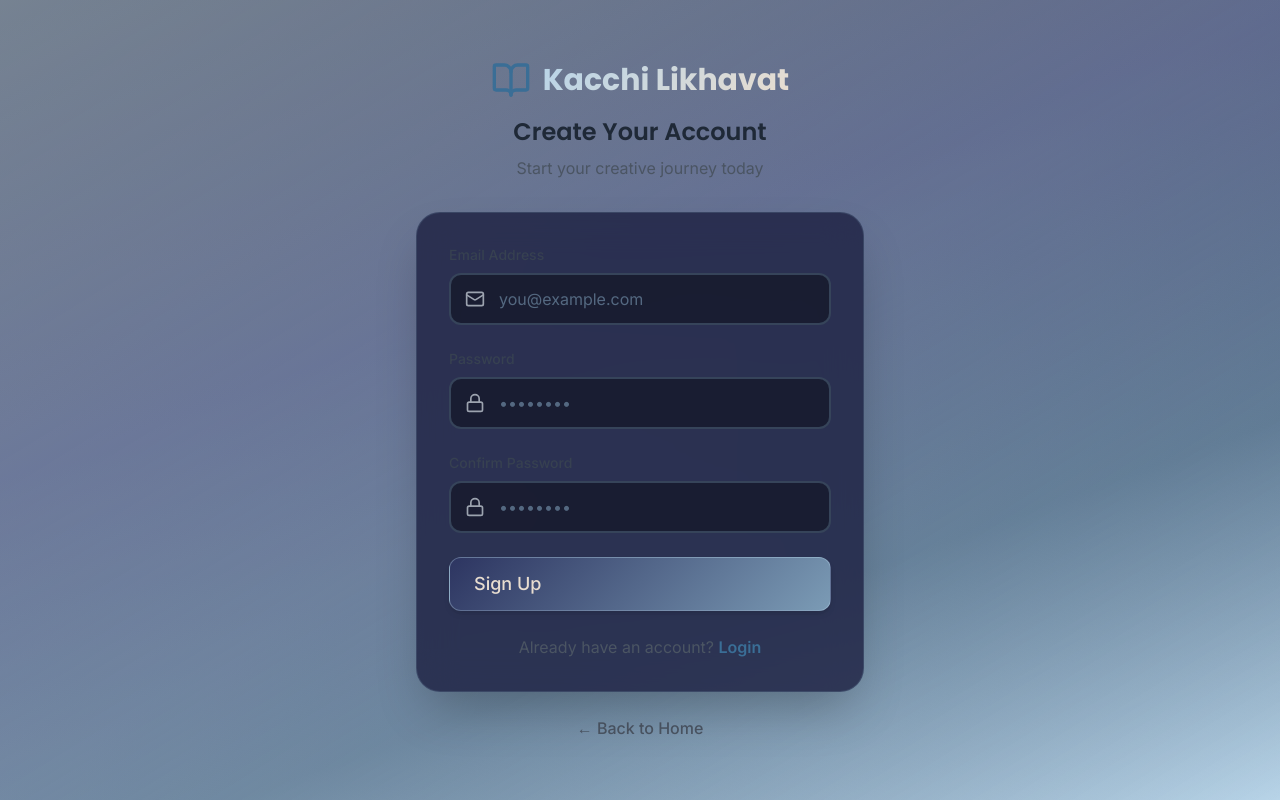
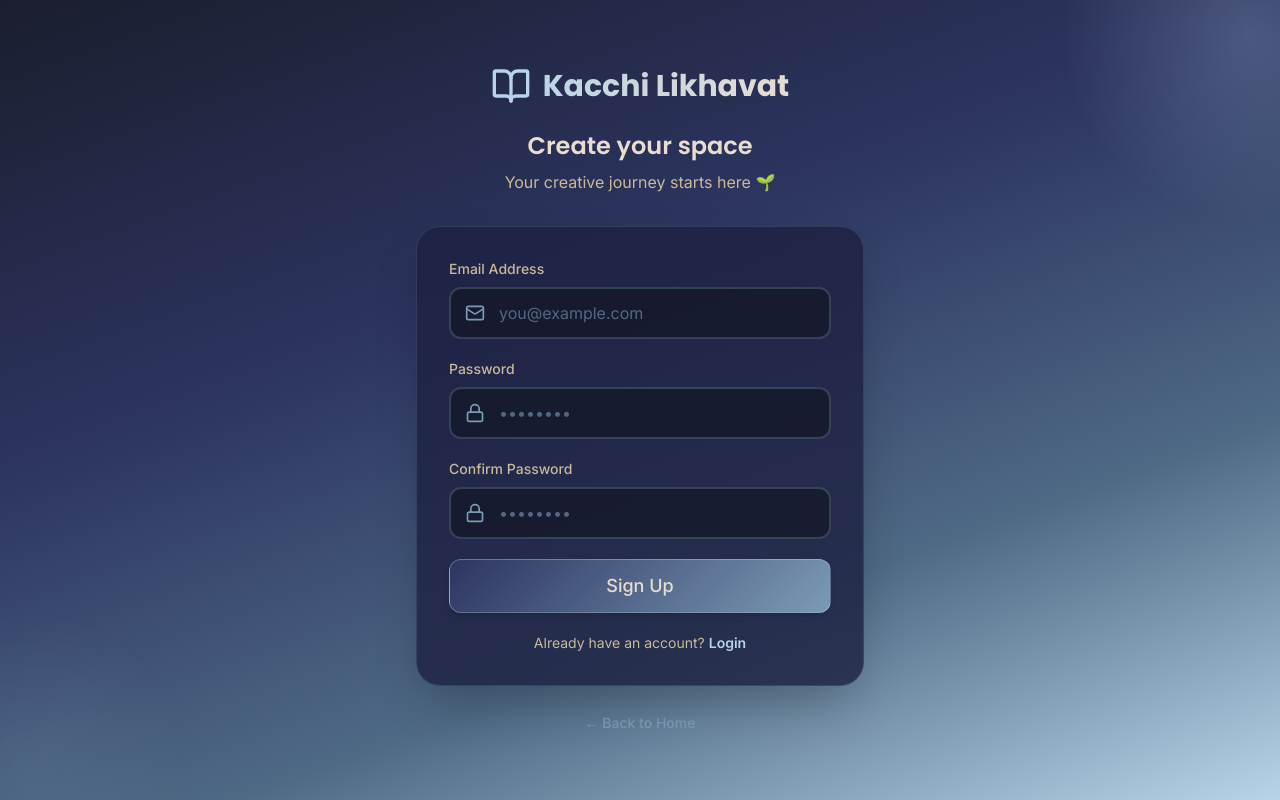
Before and after one commit to VeerShah41/Kacchi_Likhaavat, a React (Vite) app in the folder kacchi-likhavat-frontend/: page /signup in a window 1280 px wide. Built offline with nearby package versions, Linux system fonts and the light colour scheme.

Commit message:
style: apply theme CSS variables to signup page

```diff
--- a/kacchi-likhavat-frontend/src/pages/SignupPage.tsx
+++ b/kacchi-likhavat-frontend/src/pages/SignupPage.tsx
@@ -4,155 +4,94 @@ import { Mail, Lock, BookOpen } from 'lucide-react';
 import { useAuth } from '../context/AuthContext';
 
 const SignupPage: React.FC = () => {
-    const [email, setEmail] = useState('');
-    const [password, setPassword] = useState('');
+    const [email, setEmail]                   = useState('');
+    const [password, setPassword]             = useState('');
     const [confirmPassword, setConfirmPassword] = useState('');
-    const [error, setError] = useState('');
-    const [loading, setLoading] = useState(false);
+    const [error, setError]                   = useState('');
+    const [loading, setLoading]               = useState(false);
 
     const { signup, user } = useAuth();
     const navigate = useNavigate();
 
-    // Redirect to dashboard if already logged in
-    useEffect(() => {
-        if (user) {
-            navigate('/dashboard', { replace: true });
-        }
-    }, [user, navigate]);
+    useEffect(() => { if (user) navigate('/dashboard', { replace: true }); }, [user, navigate]);
 
     const handleSubmit = async (e: React.FormEvent) => {
-        e.preventDefault();
-        setError('');
-
-        // Validation
-        if (password !== confirmPassword) {
-            setError('Passwords do not match');
-            return;
-        }
-
-        if (password.length < 6) {
-            setError('Password must be at least 6 characters');
-            return;
-        }
-
+        e.preventDefault(); setError('');
+        if (password !== confirmPassword) { setError('Passwords do not match'); return; }
+        if (password.length < 6) { setError('Password must be at least 6 characters'); return; }
         setLoading(true);
-
-        try {
-            await signup(email, password);
-            navigate('/dashboard');
-        } catch (err: any) {
-            setError(err.message || 'Failed to create account. Please try again.');
-        } finally {
-            setLoading(false);
-        }
+        try { await signup(email, password); navigate('/dashboard'); }
+        catch (err: any) { setError(err.message || 'Failed to create account. Please try again.'); }
+        finally { setLoading(false); }
     };
 
     return (
-        <div className="min-h-screen flex items-center justify-center px-4 py-12">
-            <div className="absolute inset-0 bg-gradient-to-br from-primary-100/50 via-accent-100/30 to-transparent"></div>
+        <div className="min-h-screen flex items-center justify-center px-4 py-12 relative overflow-hidden">
+            <div className="absolute -top-40 -right-40 w-96 h-96 rounded-full pointer-events-none"
+                style={{ background: 'radial-gradient(circle, var(--orb-a) 0%, transparent 70%)' }} />
+            <div className="absolute -bottom-32 -left-32 w-80 h-80 rounded-full pointer-events-none"
+                style={{ background: 'radial-gradient(circle, var(--orb-b) 0%, transparent 70%)' }} />
 
             <div className="relative w-full max-w-md">
                 {/* Logo */}
                 <div className="text-center mb-8">
-                    <Link to="/" className="inline-flex items-center gap-3 mb-4">
-                        <BookOpen className="w-10 h-10 text-primary-600" />
-                        <span className="text-3xl font-display font-bold gradient-text">
-                            Kacchi Likhavat
-                        </span>
+                    <Link to="/" className="inline-flex items-center gap-3 mb-6 group">
+                        <BookOpen className="w-10 h-10 transition-transform group-hover:scale-110"
+                            style={{ color: 'var(--text-link)' }} />
+                        <span className="text-3xl font-display font-bold gradient-text">Kacchi Likhavat</span>
                     </Link>
-                    <h1 className="text-2xl font-display font-semibold text-gray-800">
-                        Create Your Account
+                    <h1 className="text-2xl font-display font-semibold" style={{ color: 'var(--text-primary)' }}>
+                        Create your space
                     </h1>
-                    <p className="text-gray-600 mt-2">Start your creative journey today</p>
+                    <p className="mt-2" style={{ color: 'var(--text-secondary)' }}>
+                        Your creative journey starts here 🌱
+                    </p>
                 </div>
 
-                {/* Signup Card */}
+                {/* Card */}
                 <div className="glass rounded-3xl p-8 shadow-2xl">
-                    <form onSubmit={handleSubmit} className="space-y-6">
+                    <form onSubmit={handleSubmit} className="space-y-5">
                         {error && (
-                            <div className="bg-red-50 border-2 border-red-200 text-red-700 px-4 py-3 rounded-xl">
+                            <div className="px-4 py-3 rounded-xl text-sm font-medium"
+                                style={{ background: 'var(--error-bg)', border: '1px solid var(--error-border)', color: 'var(--error-text)' }}>
                                 {error}
                             </div>
                         )}
 
-                        {/* Email */}
-                        <div>
-                            <label className="block text-sm font-medium text-gray-700 mb-2">
-                                Email Address
-                            </label>
-                            <div className="relative">
-                                <Mail className="absolute left-4 top-1/2 -translate-y-1/2 w-5 h-5 text-gray-400" />
-                                <input
-                                    type="email"
-                                    value={email}
-                                    onChange={(e) => setEmail(e.target.value)}
-                                    className="input pl-12"
-                                    placeholder="you@example.com"
-                                    required
-                                />
+                        {[
+                            { label: 'Email Address', type: 'email', value: email, set: setEmail, placeholder: 'you@example.com', Icon: Mail },
+                            { label: 'Password', type: 'password', value: password, set: setPassword, placeholder: '••••••••', Icon: Lock },
+                            { label: 'Confirm Password', type: 'password', value: confirmPassword, set: setConfirmPassword, placeholder: '••••••••', Icon: Lock },
+                        ].map(({ label, type, value, set, placeholder, Icon }) => (
+                            <div key={label}>
+                                <label className="block text-sm font-medium mb-2" style={{ color: 'var(--text-secondary)' }}>{label}</label>
+                                <div className="relative">
+                                    <Icon className="absolute left-4 top-1/2 -translate-y-1/2 w-5 h-5" style={{ color: 'var(--text-muted)' }} />
+                                    <input type={type} value={value} onChange={e => set(e.target.value)}
+                                        className="input pl-12" placeholder={placeholder}
+                                        required minLength={type === 'password' ? 6 : undefined} />
+                                </div>
                             </div>
-                        </div>
+                        ))}
 
-                        {/* Password */}
-                        <div>
-                            <label className="block text-sm font-medium text-gray-700 mb-2">
-                                Password
-                            </label>
-                            <div className="relative">
-                                <Lock className="absolute left-4 top-1/2 -translate-y-1/2 w-5 h-5 text-gray-400" />
-                                <input
-                                    type="password"
-                                    value={password}
-                                    onChange={(e) => setPassword(e.target.value)}
-                                    className="input pl-12"
-                                    placeholder="••••••••"
-                                    required
-                                    minLength={6}
-                                />
-                            </div>
-                        </div>
-
-                        {/* Confirm Password */}
-                        <div>
-                            <label className="block text-sm font-medium text-gray-700 mb-2">
-                                Confirm Password
-                            </label>
-                            <div className="relative">
-                                <Lock className="absolute left-4 top-1/2 -translate-y-1/2 w-5 h-5 text-gray-400" />
-                                <input
-                                    type="password"
-                                    value={confirmPassword}
-                                    onChange={(e) => setConfirmPassword(e.target.value)}
-                                    className="input pl-12"
-                                    placeholder="••••••••"
-                                    required
-                                    minLength={6}
-                                />
-                            </div>
-                        </div>
-
-                        {/* Submit Button */}
-                        <button
-                            type="submit"
-                            disabled={loading}
-                            className="btn-primary w-full text-lg disabled:opacity-50 disabled:cursor-not-allowed"
-                        >
-                            {loading ? 'Creating Account...' : 'Sign Up'}
+                        <button type="submit" disabled={loading}
+                            className="btn-primary w-full text-lg justify-center disabled:opacity-50 disabled:cursor-not-allowed">
+                            {loading ? 'Creating Account…' : 'Sign Up'}
                         </button>
 
-                        {/* Login Link */}
-                        <p className="text-center text-gray-600">
+                        <p className="text-center text-sm" style={{ color: 'var(--text-secondary)' }}>
                             Already have an account?{' '}
-                            <Link to="/login" className="text-primary-600 font-semibold hover:underline">
+                            <Link to="/login" className="font-semibold hover:underline" style={{ color: 'var(--text-link)' }}>
                                 Login
                             </Link>
                         </p>
                     </form>
                 </div>
 
-                {/* Back to Home */}
                 <div className="text-center mt-6">
-                    <Link to="/" className="text-gray-600 hover:text-primary-600 font-medium">
+                    <Link to="/" className="text-sm font-medium" style={{ color: 'var(--text-muted)' }}
+                        onMouseEnter={e => (e.currentTarget.style.color = 'var(--text-primary)')}
+                        onMouseLeave={e => (e.currentTarget.style.color = 'var(--text-muted)')}>
                         ← Back to Home
                     </Link>
                 </div>
```
